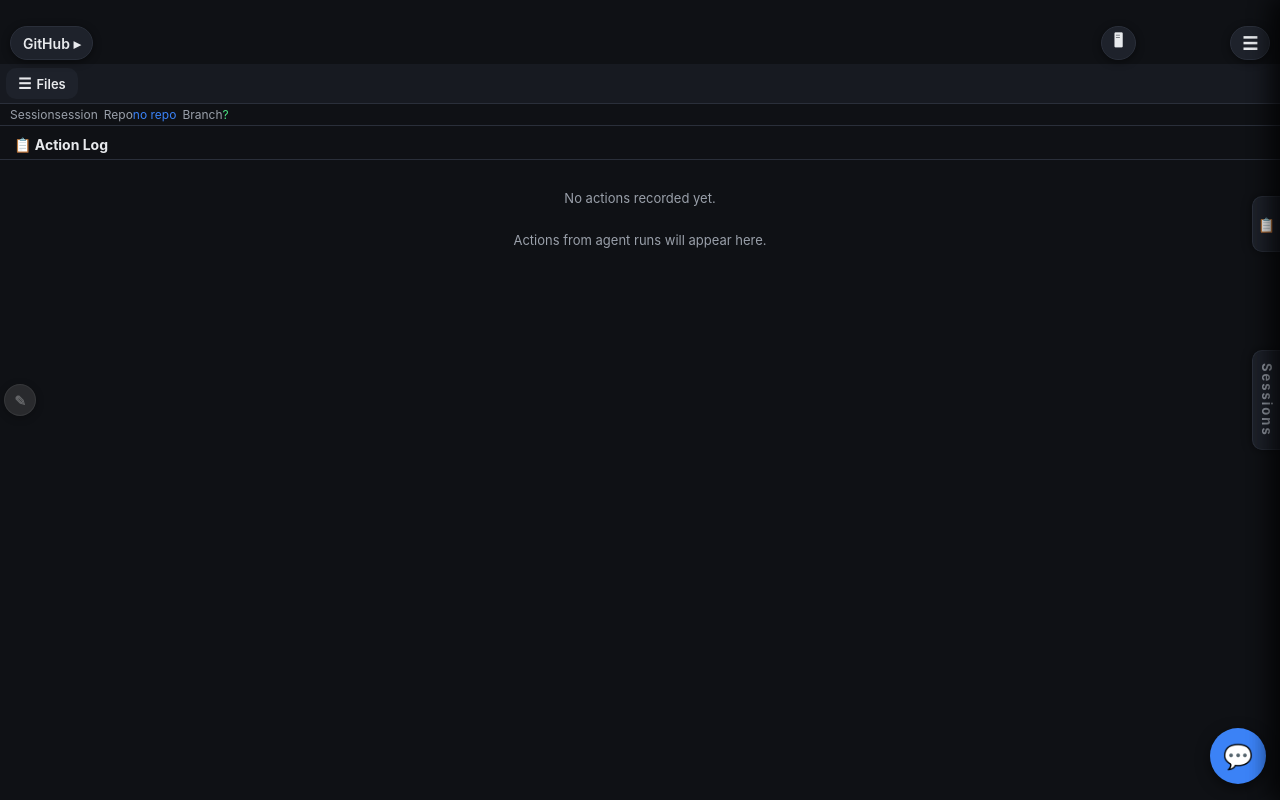
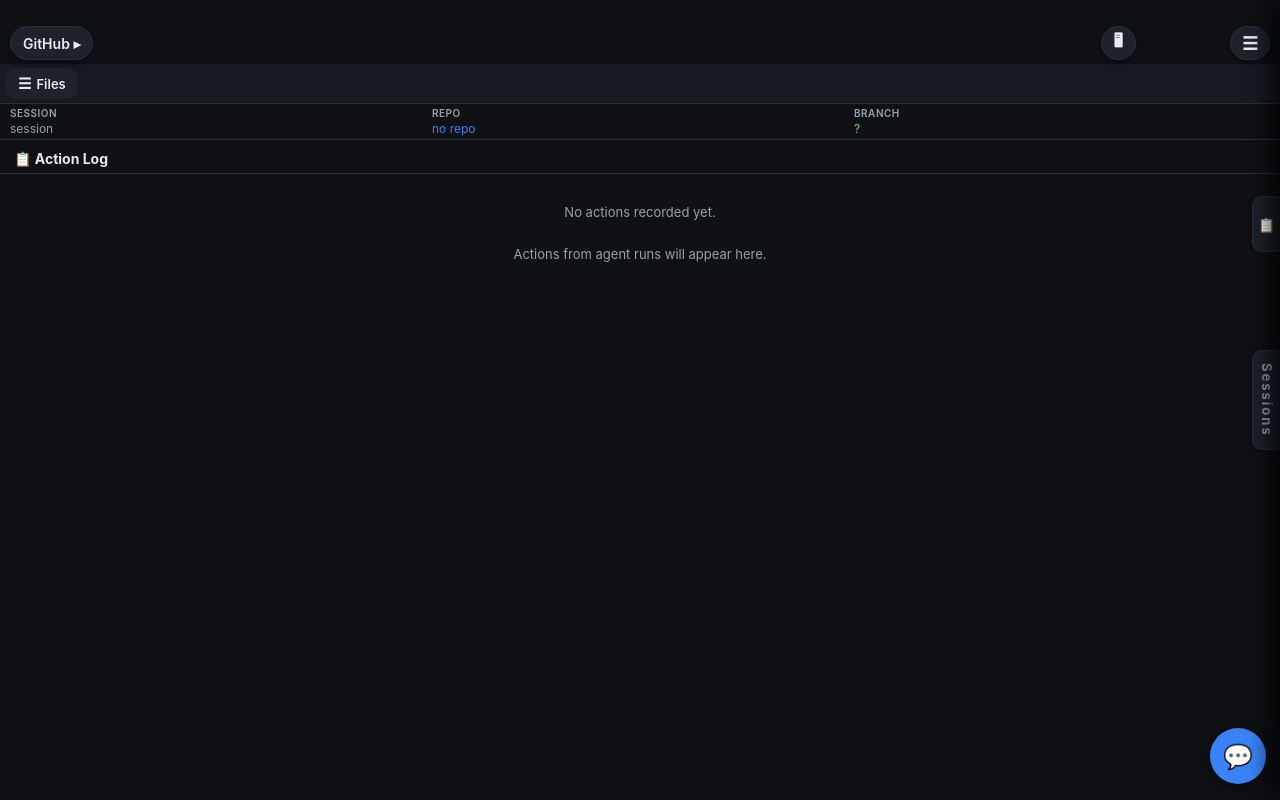
Before and after one commit to efficientengineer/mobilecode, a plain HTML site: page app/src/main/assets/web/index.html in a window 1280 px wide. Drawn offline with Linux system fonts and the light colour scheme.

Commit message:
Remove edit UI pencil button; fix session repo branch labels to 3x2 grid

```diff
--- a/app/src/main/assets/web/editmode.css
+++ b/app/src/main/assets/web/editmode.css
@@ -1,41 +1,3 @@
-/* Edit mode toggle button */
-#editModeFab {
-  position: fixed;
-  top: 50%;
-  left: max(4px, env(safe-area-inset-left));
-  transform: translateY(-50%);
-  width: 32px;
-  height: 32px;
-  border-radius: 50%;
-  z-index: 100;
-  background: rgba(128, 128, 128, 0.4);
-  border: 1px solid rgba(128, 128, 128, 0.3);
-  color: rgba(255, 255, 255, 0.5);
-  cursor: pointer;
-  display: flex;
-  align-items: center;
-  justify-content: center;
-  padding: 0;
-  opacity: 0.6;
-  transition: all 0.2s ease;
-  touch-action: manipulation;
-  user-select: none;
-  -webkit-tap-highlight-color: transparent;
-}
-
-#editModeFab:active {
-  transform: translateY(-50%) scale(0.9);
-  opacity: 0.8;
-}
-
-#editModeFab.active {
-  background: var(--accent, #3b82f6);
-  border-color: var(--accent, #3b82f6);
-  color: #fff;
-  opacity: 1;
-  box-shadow: 0 0 12px 2px rgba(59, 130, 246, 0.5);
-}
-
 /* Edit mode active states */
 body.edit-mode .fab,
 body.edit-mode .fabmenu,
--- a/app/src/main/assets/web/editmode.js
+++ b/app/src/main/assets/web/editmode.js
@@ -432,8 +432,9 @@
   function init() {
     editBtn = document.getElementById('editModeFab');
     if (!editBtn) {
-      console.warn('Edit mode: #editModeFab not found, retrying in 500ms');
-      setTimeout(init, 500);
+      // Edit mode toggle button removed — edit mode only accessible via keyboard (Escape toggles still works? No.)
+      // Degrade gracefully: edit mode is no longer available.
+      console.warn('Edit mode: #editModeFab not found, edit mode disabled.');
       return;
     }
 
--- a/app/src/main/assets/web/index.html
+++ b/app/src/main/assets/web/index.html
@@ -11,7 +11,6 @@
   <!-- Floating controls -->
   <button id="githubFab" class="fab" title="GitHub">GitHub ▸</button>
   <button id="menuFab" class="fab" title="Menu">☰</button>
-  <button id="editModeFab" class="fab edit-mode-toggle" title="Edit layout">✎</button>
 
   <!-- Floating dropdown panels -->
   <div id="modelMenu" class="fabmenu hidden"></div>
@@ -25,9 +24,12 @@
       <span id="cursorPos" class="cursor-pos"></span>
     </div>
     <div id="subtitle">
-      <div class="sub-item"><span class="sub-label">Session</span><span id="subSession">…</span></div>
-      <div class="sub-item"><span class="sub-label">Repo</span><span id="subRepo">no repo</span></div>
-      <div class="sub-item"><span class="sub-label">Branch</span><span id="subBranch">?</span></div>
+      <span class="sub-label">Session</span>
+      <span class="sub-label">Repo</span>
+      <span class="sub-label">Branch</span>
+      <span id="subSession">…</span>
+      <span id="subRepo">no repo</span>
+      <span id="subBranch">?</span>
     </div>
 
     <div id="mainCol">
--- a/app/src/main/assets/web/style.css
+++ b/app/src/main/assets/web/style.css
@@ -92,9 +92,12 @@ button { font: inherit; color: var(--text); border: none; cursor: pointer; }
 .tab .tab-x { color: var(--muted); font-size: 14px; padding: 0 2px; border-radius: 6px; }
 
 /* Subtle status bar below tabs: session name · repo · branch — always visible. */
-#subtitle { flex-shrink: 0; display: flex; align-items: center; gap: 6px;
-  background: var(--bg); border-bottom: 1px solid var(--border); padding: 3px 10px;
-  font-size: 12px; color: var(--muted); white-space: nowrap; overflow: hidden; }
+#subtitle { flex-shrink: 0; display: grid; grid-template-columns: 1fr 1fr 1fr; grid-template-rows: auto auto;
+  gap: 2px 6px; background: var(--bg); border-bottom: 1px solid var(--border);
+  padding: 3px 10px; font-size: 12px; color: var(--muted);
+  white-space: nowrap; overflow: hidden; }
+.sub-label { font-size: 10px; font-weight: 600; text-transform: uppercase;
+  letter-spacing: 0.5px; color: var(--muted); }
 #subRepo { color: var(--accent); }
 #subBranch { color: #4ade80; }
 .tab .tab-x:active { color: #f87171; background: var(--border); }
--- a/ota_manifest.json
+++ b/ota_manifest.json
@@ -1,6 +1,6 @@
 {
   "version": 2,
-  "content_version": 25,
+  "content_version": 26,
   "loader": "app/src/main/python/ota.py",
   "python": [
     "ota.py",
```
